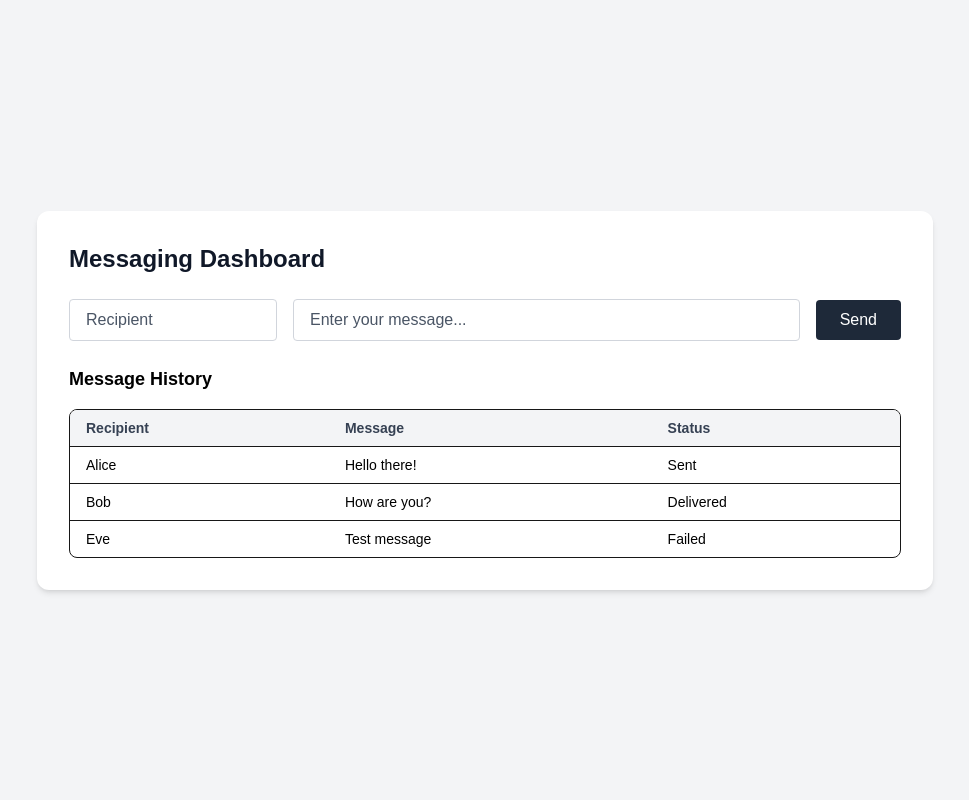
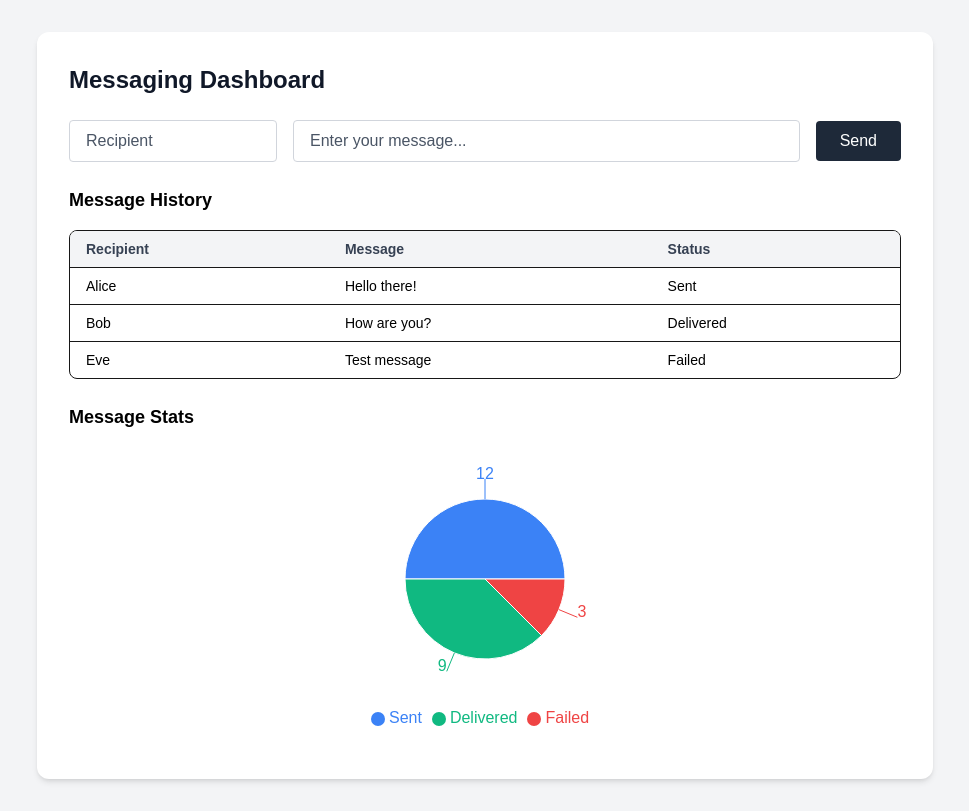
Before and after one commit to kurteshierdit/dashboard-messaging, a Next.js app: page / in a window 1280 px wide. Shown: the whole page, without its empty margins (155-1124 px from the left). Built offline with nearby package versions, Linux system fonts and the light colour scheme.

Commit message:
Build DataMetrics UI component using pie chart with mock data

```diff
--- a/src/app/page.tsx
+++ b/src/app/page.tsx
@@ -1,3 +1,4 @@
+import DataMetrics from "@/components/DataMetrics";
 import MessageForm from "@/components/MessageForm";
 import MessageHistory from "@/components/MessageHistory";
 
@@ -11,6 +12,7 @@ export default function Home() {
 
         <MessageForm />
         <MessageHistory />
+        <DataMetrics />
       </div>
     </main>
   );
--- a/src/components/DataMetrics.tsx
+++ b/src/components/DataMetrics.tsx
@@ -0,0 +1,46 @@
+"use client";
+
+import {
+  PieChart,
+  Pie,
+  Cell,
+  ResponsiveContainer,
+  Tooltip,
+  Legend,
+} from "recharts";
+
+const chartData = [
+  { name: "Sent", value: 12, color: "#3b82f6" },
+  { name: "Delivered", value: 9, color: "#10b981" },
+  { name: "Failed", value: 3, color: "#ef4444" },
+];
+
+export default function DataMetrics() {
+  return (
+    <div className="w-full h-full">
+      <h2 className="text-lg font-semibold mb-4 text-black">Message Stats</h2>
+
+      <div className="w-full h-[300px]">
+        <ResponsiveContainer width="100%" height="100%">
+          <PieChart>
+            <Pie
+              data={chartData}
+              dataKey="value"
+              nameKey="name"
+              cx="50%"
+              cy="50%"
+              outerRadius={80}
+              label
+            >
+              {chartData.map((entry, index) => (
+                <Cell key={`cell-${index}`} fill={entry.color} />
+              ))}
+            </Pie>
+            <Tooltip />
+            <Legend verticalAlign="bottom" height={36} />
+          </PieChart>
+        </ResponsiveContainer>
+      </div>
+    </div>
+  );
+}
```
Also changed, not shown: package.json (+6 -5 lines), 1 other file (tests, documents, lock files or other folders).
